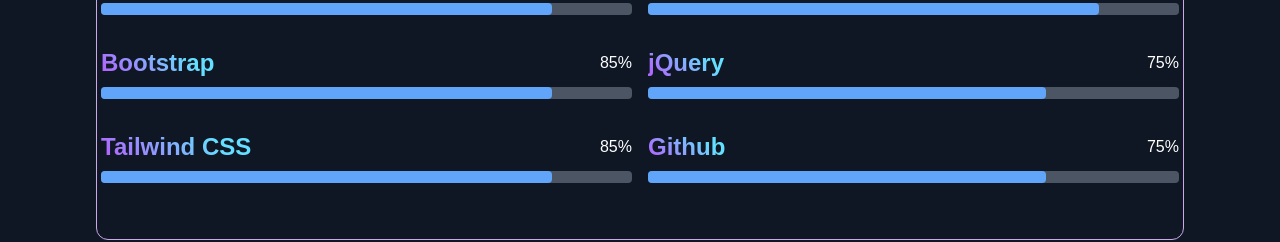
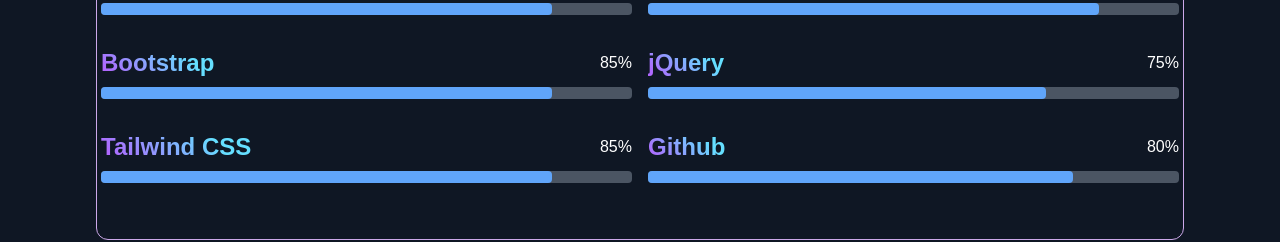
Before and after one commit to Bhavyaraj123/Bhavyaraj-Portfolio, a React (Create React App) app: page / in a window 1280 px wide. Shown: the part 2360-2602 px from the top of the page. Built offline with nearby package versions, Linux system fonts and the light colour scheme.

Commit message:
added some

```diff
--- a/src/components/Profskills.js
+++ b/src/components/Profskills.js
@@ -10,7 +10,7 @@
   { name: 'Bootstrap', level: 85 },
   { name: 'jQuery', level: 75 },
   { name: 'Tailwind CSS', level: 85 },
-  { name: 'Github', level: 75 },
+  { name: 'Github', level:80 },
 ];
 
 const SkillBar = ({ name, level }) => {
```
